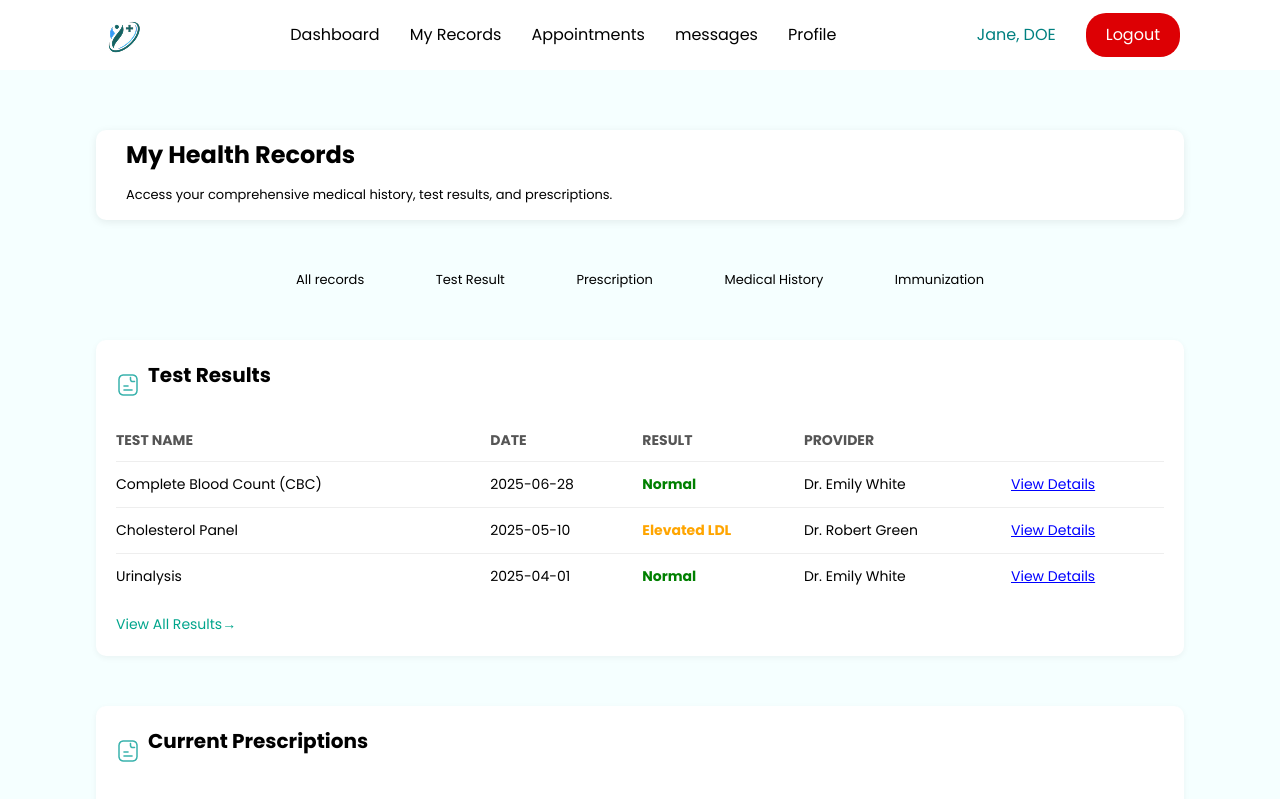
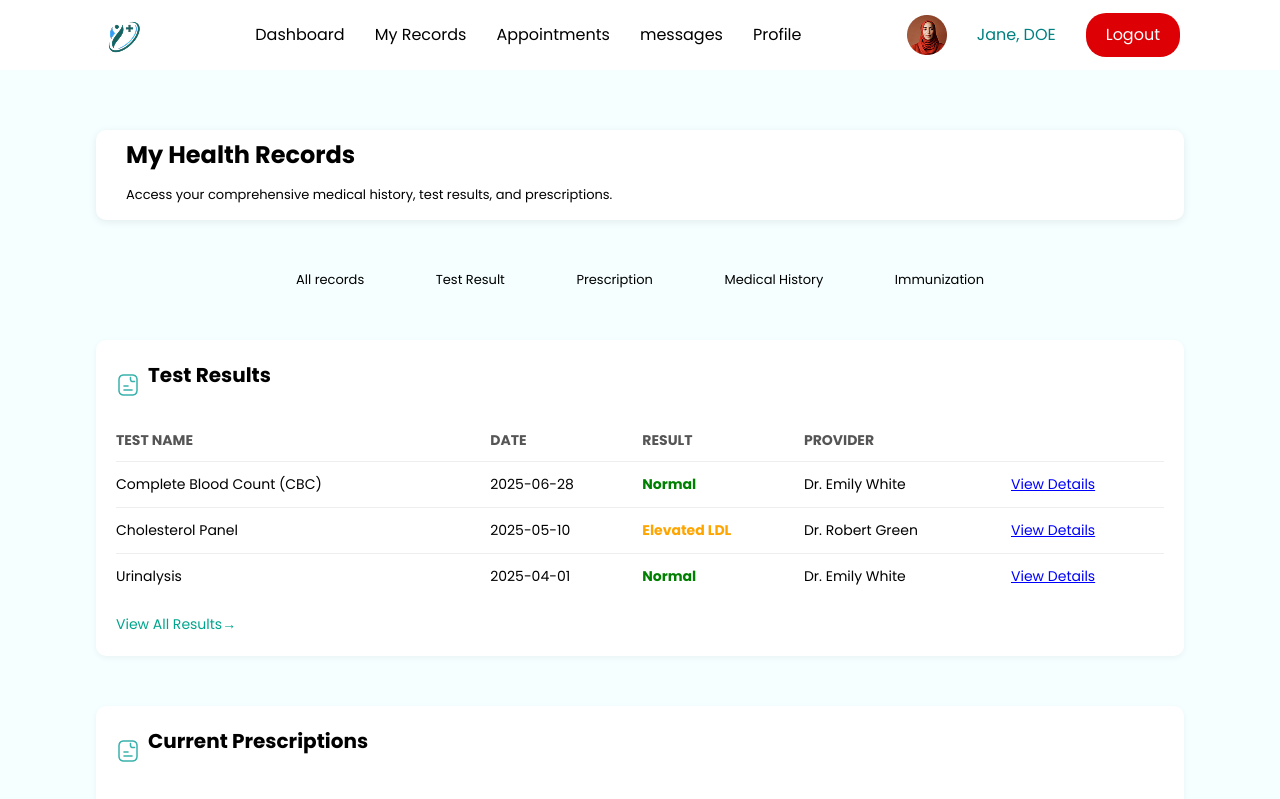
Before and after one commit to TinyDevTeam25/altcare-frontend, a React (Vite) app: page /patient/MyRecordTest/MyRecordTest in a window 1280 px wide. Shown: the top 799 px of the page. Built offline with nearby package versions, Linux system fonts and the light colour scheme.

Commit message:
update Nav2 component and Menu styles

```diff
--- a/src/components/PeterComponents/Nav2/Nav2.jsx
+++ b/src/components/PeterComponents/Nav2/Nav2.jsx
@@ -2,10 +2,12 @@ import React from 'react'
 import "./Nav2.css";
 import { Link } from 'react-router';
 import logo from "../../../assets/logo.png";
+import JaneDoe from "../../../assets/jane-doe-avatar.png";
+
 function Nav2() {
   return (
     <nav className="nav">
-      <img src={logo} alt="" />
+      <img src={logo} alt="Altcare company logo with stylized text on a white background" />
       <ul>
         <li>
           <Link to="/patient/patientdashboard/Dashboard">Dashboard</Link>
@@ -24,10 +26,11 @@ function Nav2() {
         </li>
       </ul>
       <div>
-        <Link to="/professionals" className="Jane">
+        <img src={JaneDoe} alt="Jane Doe smiling in a professional headshot with a neutral background" />
+        <Link to="" className="Jane">
           Jane, DOE
         </Link>
-        <Link to="/signin" className="logout">
+        <Link to="" className="logout">
           Logout
         </Link>
       </div>
```
